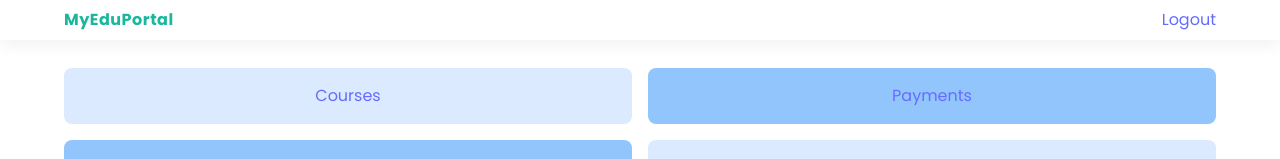
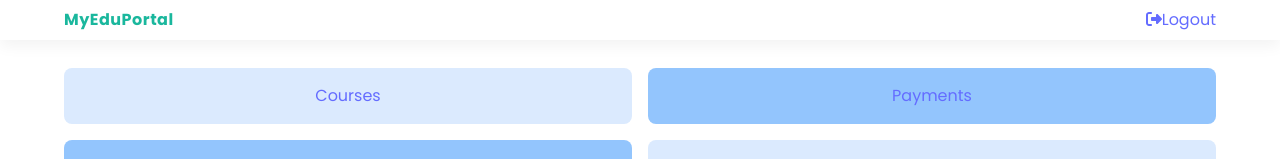
Before and after one commit to Appheart/myeduportal, a React (Vite) app: page / in a window 1280 px wide. Shown: the top 159 px of the page. Built offline with nearby package versions, Linux system fonts and the light colour scheme.

Commit message:
updated bg-color

```diff
--- a/src/components/header.jsx
+++ b/src/components/header.jsx
@@ -1,4 +1,6 @@
 import { Link } from 'react-router-dom';
+import { FontAwesomeIcon } from '@fortawesome/react-fontawesome';
+import { faRightFromBracket } from '@fortawesome/free-solid-svg-icons';
 
 const Header = () => {
   return (
@@ -7,7 +9,9 @@
         <div className="logo">
           <Link to="/">MyEduPortal</Link>
         </div>
+
         <a href="/login" className="btn">
+          <FontAwesomeIcon icon={faRightFromBracket} />
           Logout
         </a>
       </div>
```
